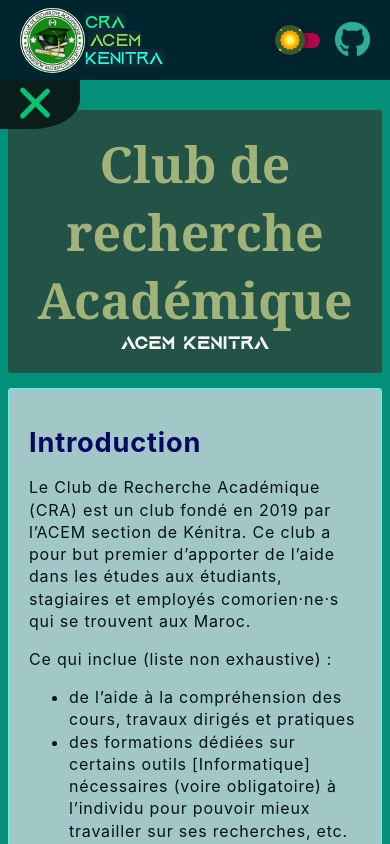
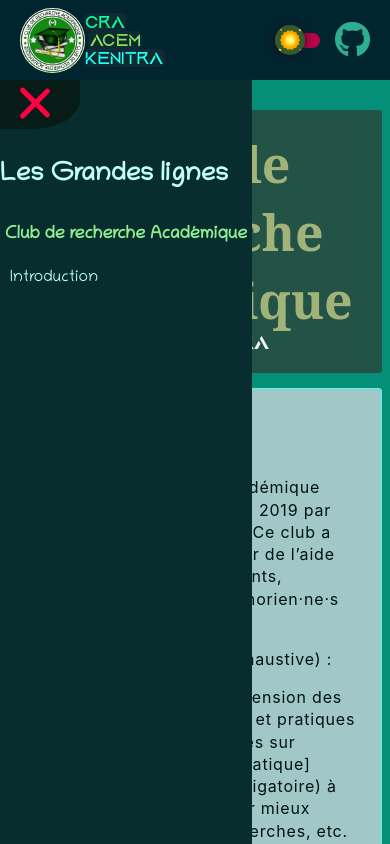
Before and after one commit to faouziMohamed/cra-cr, a plain HTML site: page index.html in a window 390 px wide. Both pictures are taken after a click on the label 40 px from the left and 104 px from the top of the page. Drawn offline with Linux system fonts and the light colour scheme.

Commit message:
Burger menu added

```diff
--- a/css/body_1.css
+++ b/css/body_1.css
@@ -418,7 +418,10 @@
         top: var(--nav-bar-height);
         z-index: var(--default-z-index);
     }
-
+    .burger-wrapper {
+        opacity: 1;
+        transform: translate(0);
+    }
     .table-of-content-closed {
         transform: translateX(-100%);
     }
--- a/css/objects.css
+++ b/css/objects.css
@@ -76,22 +76,24 @@
 
 /*{*/
 .burger-wrapper {
-    --burger-wrapper-bg-color: rgb(9, 29, 27);
-    --burger-wrapper-bg-color-hover: rgb(1, 18, 21);
+    --burger-wrapper-bg-color: rgb(7, 27, 23);
+    --burger-wrapper-bg-color-hover: rgb(2, 15, 19);
     --burger-menu-bg-color: rgb(6, 196, 114);
     --burger-menu-bg-color-hover: rgb(196, 177, 6);
+    opacity: 0;
+    transform: translate(-100%);
+    transition-property: opacity, transform;
+    transition-duration: 1.5s;
+    transition-timing-function: ease-in-out;
+
     position: absolute;
     cursor: pointer;
-    /**--nav-bar-height declared in body.js**/
+    /**--nav-bar-height declared in "./body.css"**/
     top: var(--nav-bar-height);
     z-index: 101;
     background-color: var(--burger-wrapper-bg-color);
     padding: 8px 25px 15px 15px;
     border-radius: 0 0 60%;
-}
-
-.burger-wrapper:hover {
-    background-color: var(--burger-wrapper-bg-color-hover);
 }
 
 .burger-menu {
@@ -109,6 +111,7 @@
     background-color: var(--burger-menu-bg-color);
     border-radius: 3px;
     transition: transform ease 0.2s;
+    --burger-menu-checked-bg: rgb(255, 0, 64);
 }
 
 .burger-menu::before {
@@ -116,22 +119,29 @@
     margin-bottom: 16px;
 }
 
-.burger-menu:hover::before,
-.burger-menu:hover::after {
-    background-color: var(--burger-menu-bg-color-hover);
-}
-
-.burger-menu:hover::before {
-    box-shadow: 0 10px 0 var(--burger-menu-bg-color-hover);
-}
-
+/*Colors when the table of content is oppened*/
 .burger-check:checked + .burger-menu::before {
+    background-color: var(--burger-menu-checked-bg);
     box-shadow: 0 0 0 var(--burger-menu-bg-color);
     transform: translateY(10px) rotate(45deg);
 }
+.burger-check:checked + .burger-menu::after {
+    background-color: var(--burger-menu-checked-bg);
+    transform: translateY(-10px) rotate(495deg);
+}
 
-.burger-check:checked + .burger-menu::after {
-    transform: translateY(-10px) rotate(495deg);
+/* Hover effects */
+.burger-wrapper:hover {
+    background-color: var(--burger-wrapper-bg-color-hover);
+}
+
+/*Set the background color when the table of content is not oppened*/
+.burger-wrapper:hover > .burger-check:not(:checked) + .burger-menu::before,
+.burger-wrapper:hover > .burger-check:not(:checked) + .burger-menu::after {
+    background-color: var(--burger-menu-bg-color-hover);
+}
+.burger-wrapper:hover > .burger-check:not(:checked) + .burger-menu::before {
+    box-shadow: 0 10px 0 var(--burger-menu-bg-color-hover);
 }
 /*End burger icon in small screen max-width <= 675*/
 /*}*/
--- a/index.html
+++ b/index.html
@@ -9,7 +9,7 @@
         <meta name="color-scheme" content="dark light" />
         <link rel="stylesheet" type="text/css" href="./css/main.css" />
         <noscript>
-            <link rel="stylesheet" href="css/noscript.css" />
+            <link rel="stylesheet" href="./css/noscript.css" />
         </noscript>
     </head>
 
@@ -20,7 +20,7 @@
                 <nav class="app-header-nav flex">
                     <a href="./index.html" class="app-header-left-items flex">
                         <img
-                            src="img/cra-icon.png"
+                            src="./img/cra-icon.png"
                             alt="icon of cra"
                             class="acem-icon"
                         />
--- a/js/main.js
+++ b/js/main.js
@@ -31,12 +31,13 @@
     // executeMainNavMenu();
     executeBody();
     include("img-slide.js", false);
+
+    document.querySelector(".burger-check").checked = false;
+    document
+        .querySelector(".app-table-of-content")
+        .classList.add("table-of-content-closed");
 })();
 
-/*
- * //TODO: Handle the oppening and closing of the table of content when the burger
- * //TODO: Menu is clicked
- * **/
 document.querySelector(".burger-check").addEventListener("click", (e) => {
     e.stopPropagation();
 
@@ -46,7 +47,6 @@
 function openOrClose_tableOfContents() {
     let burgerCheckBox = document.querySelector(".app-table-of-content");
     console.log("Ok here", burgerCheckBox.classList);
-    // if (burgerCheckBox.classList.contains("table-of-content-opened")) {
-    // }
+
     burgerCheckBox.classList.toggle("table-of-content-closed");
 }
```
